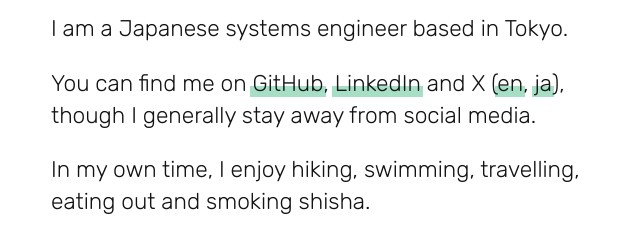
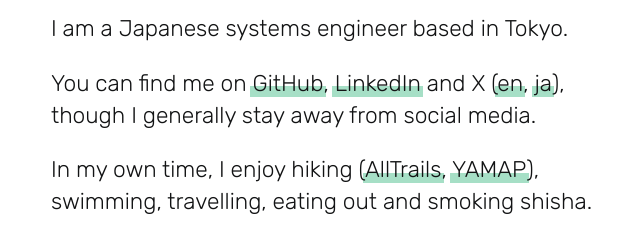
Before and after one commit to shoichiaizawa/shoichiaizawa.github.io, a plain HTML site: page index.html in a window 1280 px wide. Shown: the part 260-512 px from the top of the page, without its empty margins (85-725 px from the left). Drawn offline with Linux system fonts and the light colour scheme.

Commit message:
feat(index.html): hyperlink the AllTrails and YAMAP account URLs

```diff
--- a/index.html
+++ b/index.html
@@ -58,7 +58,7 @@
     You can find me on <a href="https://github.com/shoichiaizawa" target="_blank">GitHub</a>, <a href="https://www.linkedin.com/in/shoichiaizawa" target="_blank">LinkedIn</a> and X (<a href="https://x.com/shoichiaizawa" target="_blank">en</a>, <a href="https://x.com/shoichiaizawaJP" target="_blank">ja</a>), though I generally stay away from social media.
   </p>
   <p>
-    In my own time, I enjoy hiking, swimming, travelling, eating out and smoking shisha.
+    In my own time, I enjoy hiking (<a href="https://www.alltrails.com/members/shoichi-aizawa" target="_blank">AllTrails</a>, <a href="https://yamap.com/users/2574493" target="_blank">YAMAP</a>), swimming, travelling, eating out and smoking shisha.
   </p>
 </body>
 </html>
```
